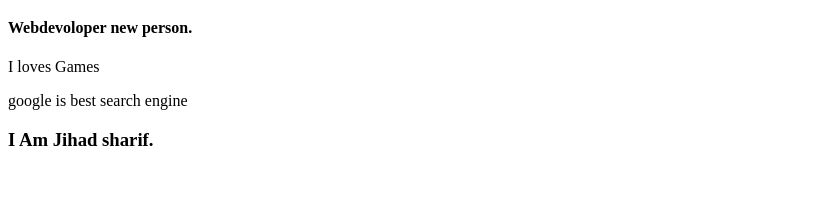
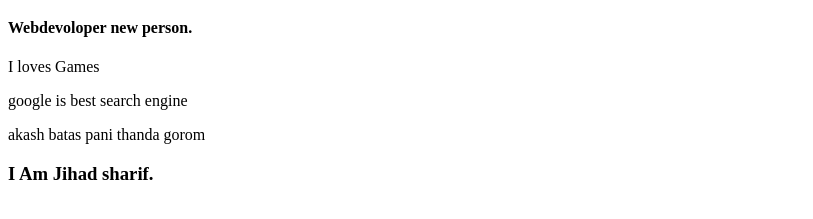
Before and after one commit to 4FJS/JS_1, a plain HTML site: page index.html in a window 1280 px wide. Shown: the part 111-330 px from the top of the page, without its empty margins (0-813 px from the left). Drawn offline with Linux system fonts and the light colour scheme.

Commit message:
who am i

```diff
--- a/index.html
+++ b/index.html
@@ -22,7 +22,7 @@
 
 <p> google is best search engine</p>
 
-
+<p>akash batas pani thanda gorom</p>
 
 <h3>I Am Jihad sharif.</h3>
 
```
